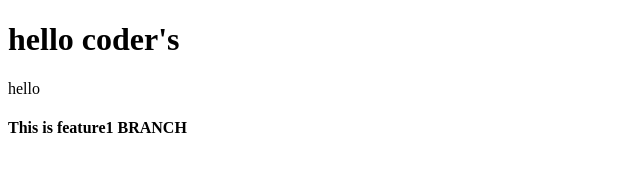
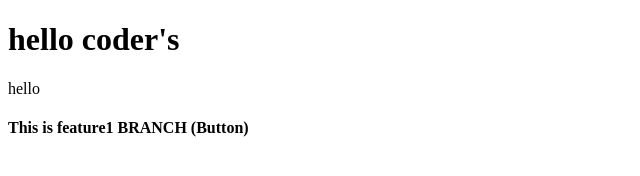
Before and after one commit to NehaMeena-debug/localrepo, a plain HTML site: page index.html in a window 1280 px wide. Shown: the full height of the page, 0-640 px from the left. Drawn offline with Linux system fonts and the light colour scheme.

```diff
--- a/index.html
+++ b/index.html
@@ -9,6 +9,6 @@
 <body>
    <h1>hello coder's</h1>
    <p>hello</p>
-   <h4> This is feature1 BRANCH </h4>
+   <h4> This is feature1 BRANCH (Button)</h4>
 </body>
 </html>
```
